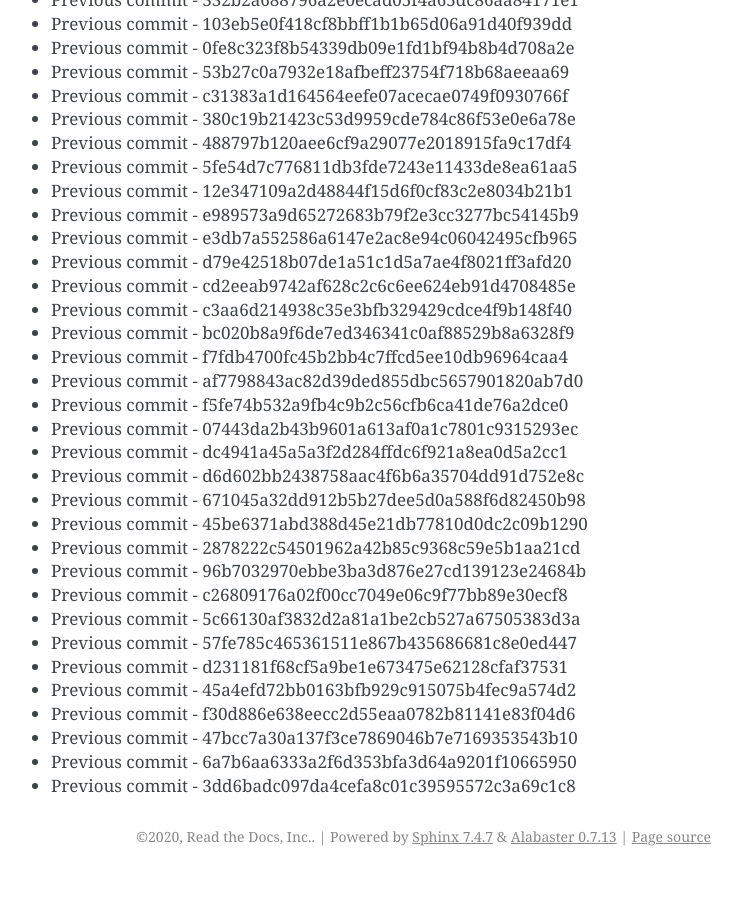
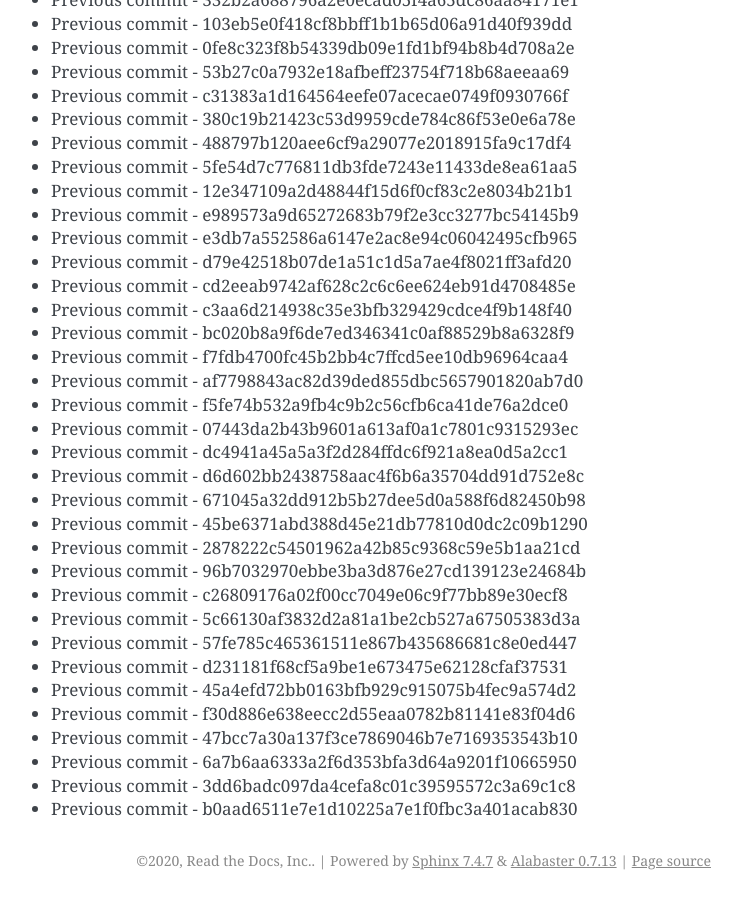
Before and after one commit to readthedocs/rtd-git-stresstest, a Sphinx documentation site: the page built from docs/updates.rst, in a window 1280 px wide and 900 px high, scrolled down 75306 px. Shown: the whole window, without its empty margins (399-1141 px from the left). Built offline with Sphinx 7.4.7, drawn with Linux system fonts in a browser that asks for light colours; before the commit the page ends 76182 px from its top, so only the background shows below that.

Commit message:
Generating commit from previous: b0aad6511e7e1d10225a7e1f0fbc3a401acab830

```diff
--- a/docs/updates.rst
+++ b/docs/updates.rst
@@ -3196,3 +3196,4 @@ It can be tested for any performance characteristics.
 * Previous commit - 47bcc7a30a137f3ce7869046b7e7169353543b10
 * Previous commit - 6a7b6aa6333a2f6d353bfa3d64a9201f10665950
 * Previous commit - 3dd6badc097da4cefa8c01c39595572c3a69c1c8
+* Previous commit - b0aad6511e7e1d10225a7e1f0fbc3a401acab830
```
